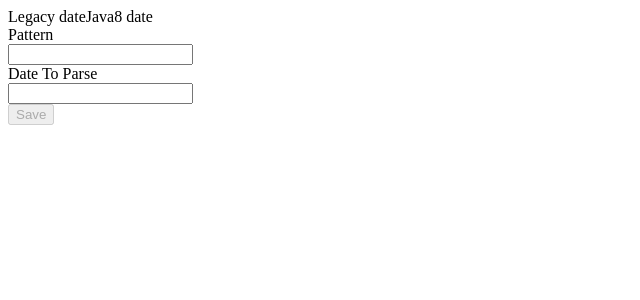
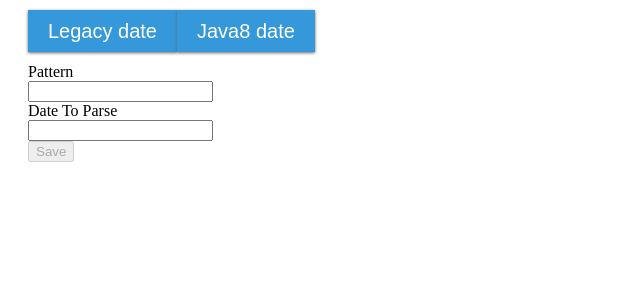
Before and after one commit to asaintgenis/DateChecker-Front, an Angular app: page /date in a window 1280 px wide. Shown: the top 300 px of the page, without its empty margins (0-640 px from the left). Built offline with nearby package versions, Linux system fonts and the light colour scheme.

Commit message:
draft result form

```diff
--- /dev/null
+++ b/proxy-conf.json
@@ -0,0 +1,6 @@
+{
+  "/api": {
+    "target": "http://localhost:8080",
+    "secure": false
+  }
+}
--- a/src/app/date-form/date-form.component.css
+++ b/src/app/date-form/date-form.component.css
@@ -1,3 +1,7 @@
 input {
   display: block;
 }
+
+div.dateForm {
+  margin-left: 20px;
+}
--- a/src/app/date-form/date-form.component.ts
+++ b/src/app/date-form/date-form.component.ts
@@ -1,19 +1,19 @@
 import { Component, OnInit, ViewEncapsulation } from '@angular/core';
 import { HttpClient } from '@angular/common/http';
+import {DateService} from '../date.service';
 
 @Component({
   selector: 'app-date-form',
   templateUrl: './date-form.component.html',
   styleUrls: ['./date-form.component.css'],
-  encapsulation: ViewEncapsulation.None
+  encapsulation: ViewEncapsulation.None,
+  providers: [DateService]
 })
 export class DateFormComponent implements OnInit {
 
   dateToParse = {};
 
-  dateResult = {};
-
-  constructor(private http: HttpClient) { }
+  constructor(private http: HttpClient, private dateService: DateService) { }
 
   ngOnInit() {
   }
@@ -22,7 +22,7 @@
     this.http.post('api/date', this.dateToParse)
       .subscribe(res => {
         console.log(res);
-        this.dateResult = res;
+        this.dateService.changeDate(<JSON> res);
       }, (err) => {
         console.log(err);
       });
--- a/src/app/date-result/date-result.component.html
+++ b/src/app/date-result/date-result.component.html
@@ -1,3 +1,3 @@
-<div *ngIf="dateResult === {}">
+<div *ngIf="changeDateResult()">
   <label>Years:</label>
 </div>
--- a/src/app/date-result/date-result.component.ts
+++ b/src/app/date-result/date-result.component.ts
@@ -1,17 +1,31 @@
 import { Component, OnInit, ViewEncapsulation } from '@angular/core';
-import { DateFormComponent } from '../date-form/date-form.component';
+import { DateService } from '../date.service';
 
 @Component({
   selector: 'app-date-result',
   templateUrl: './date-result.component.html',
   styleUrls: ['./date-result.component.css'],
-  encapsulation: ViewEncapsulation.None
+  encapsulation: ViewEncapsulation.None,
+  providers: [DateService]
 })
 export class DateResultComponent implements OnInit {
 
-  constructor() { }
+  dateResult: JSON;
+
+  constructor(private dateService: DateService) { }
 
   ngOnInit() {
+    console.log(this.dateResult);
+    this.dateService.currentDate.subscribe(dateResult => this.dateResult = dateResult);
+  }
+
+  changeDateResult() {
+    console.log('change result 1:' + JSON.stringify(this.dateResult));
+    if (this.dateResult == null || Object.keys(this.dateResult).length === 0) {
+      return false;
+    }
+    console.log('change result 2:' + JSON.stringify(this.dateResult));
+    return true;
   }
 
 }
--- /dev/null
+++ b/src/app/date.service.ts
@@ -0,0 +1,18 @@
+import { Injectable } from '@angular/core';
+import { BehaviorSubject } from 'rxjs/BehaviorSubject';
+
+@Injectable()
+export class DateService {
+
+  private dateSource = new BehaviorSubject<JSON>(JSON.parse('{}'));
+  currentDate = this.dateSource.asObservable();
+
+  constructor() {
+  }
+
+  changeDate(message: JSON) {
+    this.dateSource.next(message);
+    console.log(message);
+  }
+
+}
--- a/src/app/nav-bar/nav-bar.component.css
+++ b/src/app/nav-bar/nav-bar.component.css
@@ -1,3 +1,35 @@
+div#navbar {
+  margin: 20px;
+}
+
 div.menu {
   display:inline;
 }
+
+div.button {
+  background: #c90000;
+  background-image: -webkit-linear-gradient(top, #c90000, #2980b9);
+  background-image: -moz-linear-gradient(top, #c90000, #2980b9);
+  background-image: -ms-linear-gradient(top, #c90000, #2980b9);
+  background-image: -o-linear-gradient(top, #c90000, #2980b9);
+  background-image: linear-gradient(to bottom, #c90000, #2980b9);
+  -webkit-box-shadow: 0px 1px 3px #666666;
+  -moz-box-shadow: 0px 1px 3px #666666;
+  box-shadow: 0px 1px 3px #666666;
+  font-family: Arial;
+  color: #ffffff;
+  font-size: 20px;
+  background: #3498db;
+  padding: 10px 20px 10px 20px;
+  text-decoration: none;
+}
+
+div.button:hover {
+  background: #3cb0fd;
+  background-image: -webkit-linear-gradient(top, #3cb0fd, #3498db);
+  background-image: -moz-linear-gradient(top, #3cb0fd, #3498db);
+  background-image: -ms-linear-gradient(top, #3cb0fd, #3498db);
+  background-image: -o-linear-gradient(top, #3cb0fd, #3498db);
+  background-image: linear-gradient(to bottom, #3cb0fd, #3498db);
+  text-decoration: none;
+}
--- a/src/app/nav-bar/nav-bar.component.html
+++ b/src/app/nav-bar/nav-bar.component.html
@@ -1,4 +1,4 @@
 <div id="navbar">
-  <div class="menu">Legacy date</div>
-  <div class="menu">Java8 date</div>
+  <div class="menu button">Legacy date</div>
+  <div class="menu button">Java8 date</div>
 </div>
```
Also changed, not shown: 1 other file (tests, documents, lock files or other folders).
